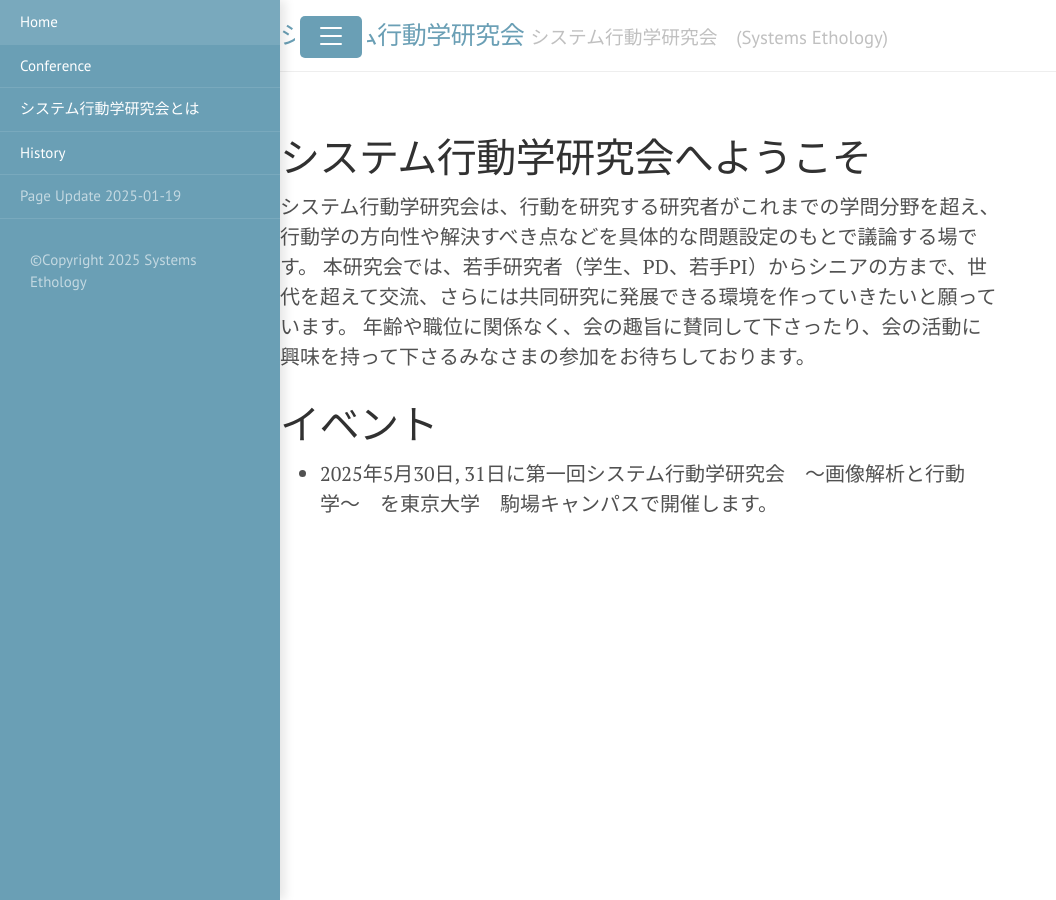
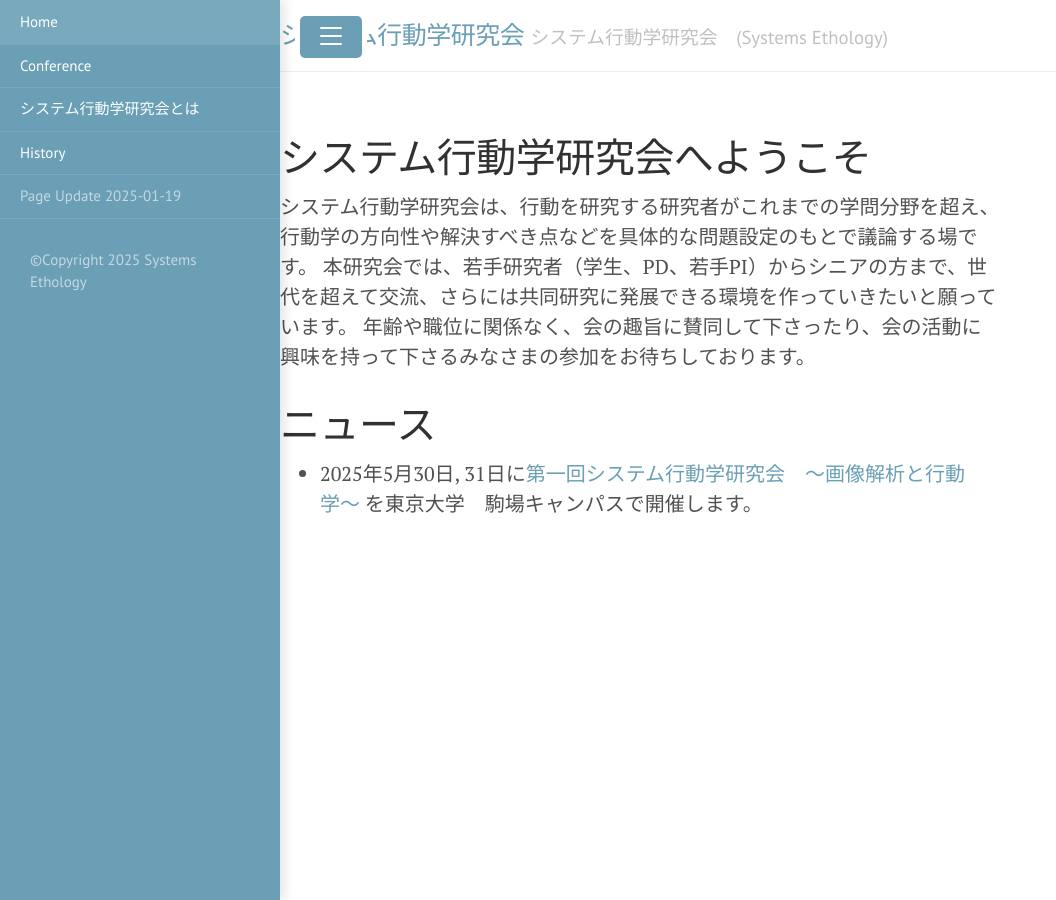
Before and after one commit to SystemsEthology/website, a Jekyll site: the page built from home.md, in a window 1280 px wide. Shown: the whole page, without its empty margins (0-1056 px from the left). Built offline with Jekyll 4.4.1, drawn with Linux system fonts in a browser that asks for light colours.

Commit message:
Update home.md

```diff
--- a/home.md
+++ b/home.md
@@ -8,5 +8,5 @@ title: Home
 本研究会では、若手研究者（学生、PD、若手PI）からシニアの方まで、世代を超えて交流、さらには共同研究に発展できる環境を作っていきたいと願っています。
 年齢や職位に関係なく、会の趣旨に賛同して下さったり、会の活動に興味を持って下さるみなさまの参加をお待ちしております。
 
-# イベント
-- 2025年5月30日, 31日に第一回システム行動学研究会　〜画像解析と行動学〜　を東京大学　駒場キャンパスで開催します。
+# ニュース
+- 2025年5月30日, 31日に[第一回システム行動学研究会　〜画像解析と行動学〜](/event/conference01.md)  を東京大学　駒場キャンパスで開催します。
```
